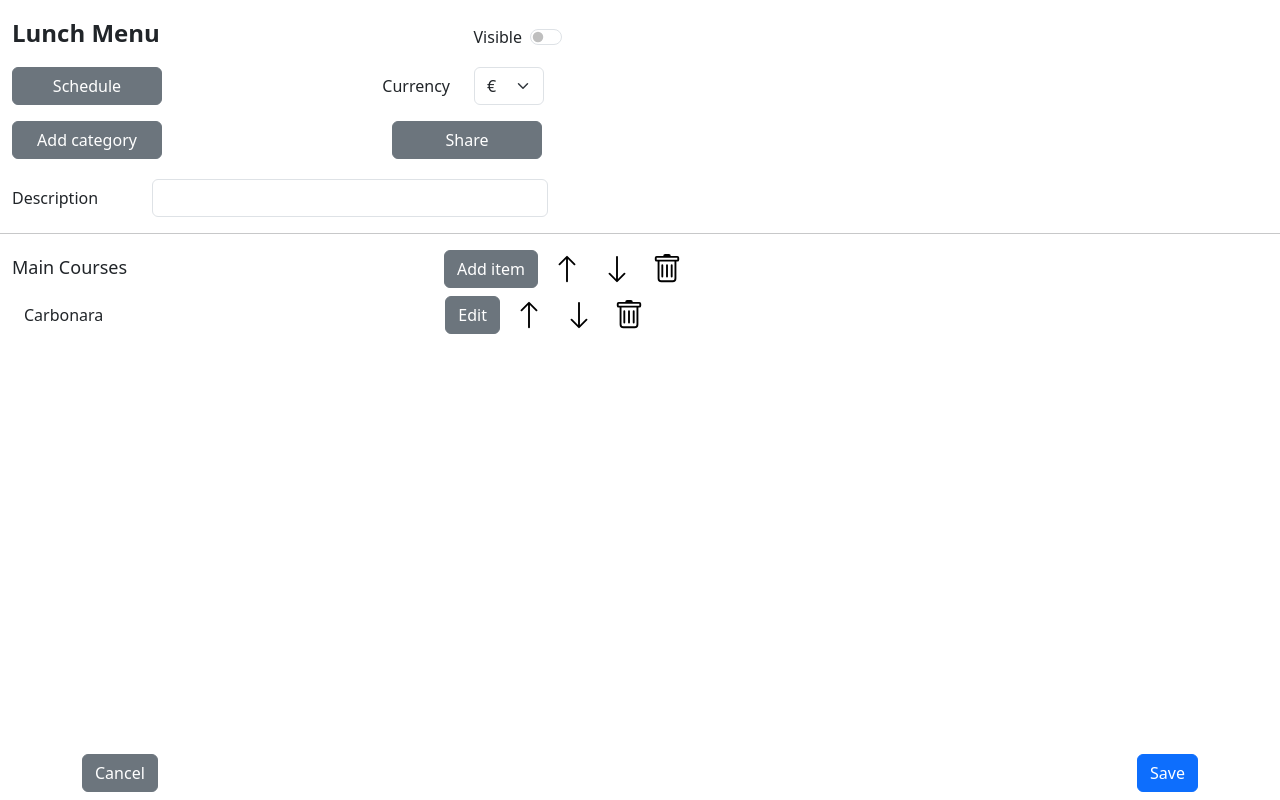
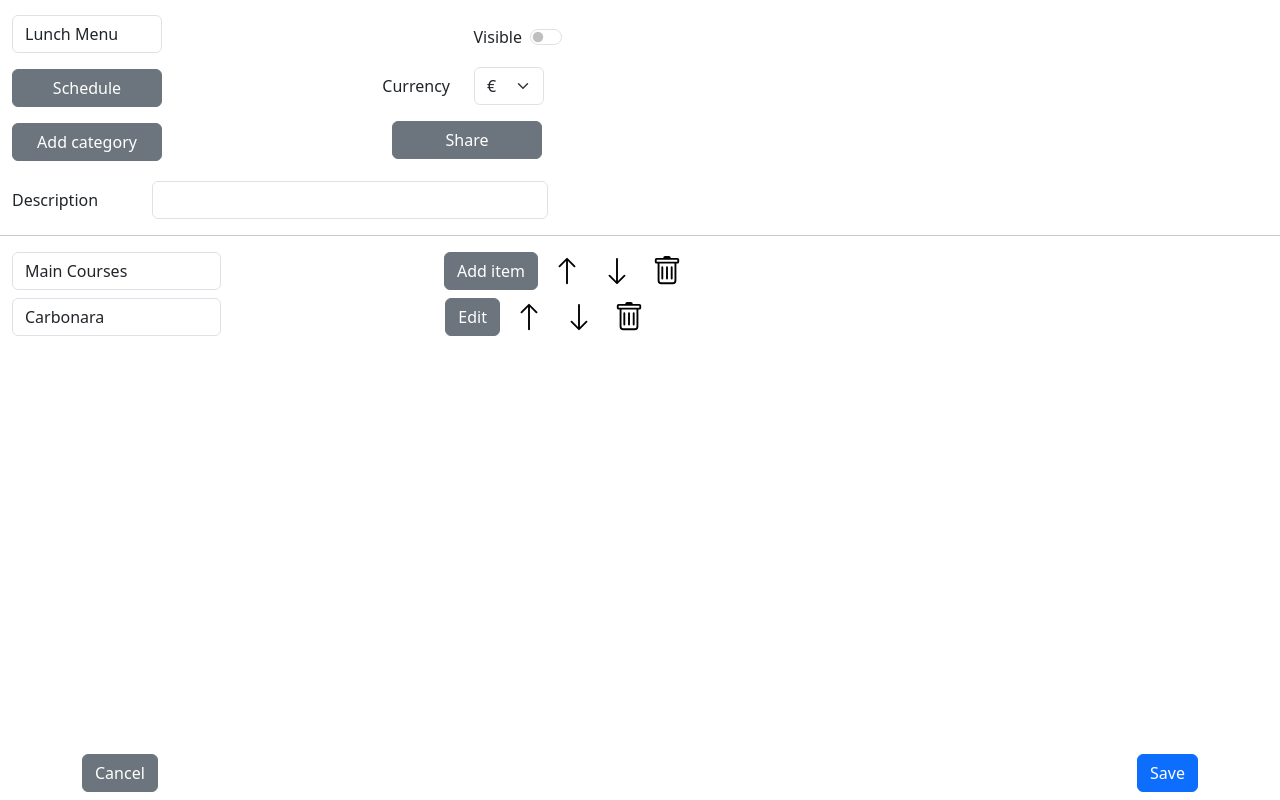
Before and after one commit to JiriResler/solid-menu-manager, a React (Vite) app: page /menuCreation in a window 1280 px wide. Built offline with nearby package versions, Linux system fonts and the light colour scheme; what @inrupt/solid-ui-react would draw is missing.

Commit message:
Add text inputs for specifying menu content names

```diff
--- a/src/MenuCreation/MenuCreation.tsx
+++ b/src/MenuCreation/MenuCreation.tsx
@@ -19,9 +19,7 @@ const MenuCreation: React.FC = () => {
         <Row style={{ maxWidth: "700px", marginTop: "15px" }}>
           <Col xs={6}>
             <Stack style={{ width: "150px" }} gap={3}>
-              <div style={{ fontSize: "x-large", fontWeight: 700 }}>
-                Lunch Menu
-              </div>
+              <Form.Control value="Lunch Menu"/>
 
               <Button variant="secondary">
                 {intl.formatMessage({
@@ -88,7 +86,7 @@ const MenuCreation: React.FC = () => {
             />
           </Form.Label>
           <Col xs="9">
-            <Form.Control></Form.Control>
+            <Form.Control />
           </Col>
         </Form.Group>
       </Container>
@@ -98,11 +96,7 @@ const MenuCreation: React.FC = () => {
       <Container fluid>
         <Row style={{ maxWidth: "700px" }}>
           <Col xs={4}>
-            <div
-              style={{ fontSize: "large", fontWeight: "500", marginTop: "4px" }}
-            >
-              Main Courses
-            </div>
+            <Form.Control value="Main Courses"/>
           </Col>
 
           <Col xs={8}>
@@ -149,7 +143,7 @@ const MenuCreation: React.FC = () => {
 
         <Row style={{ maxWidth: "700px" }} className="align-items-center mt-2">
           <Col xs={4}>
-            <div style={{ marginLeft: "12px" }}>Carbonara</div>
+            <Form.Control value="Carbonara"/>
           </Col>
 
           <Col xs={8}>
```
